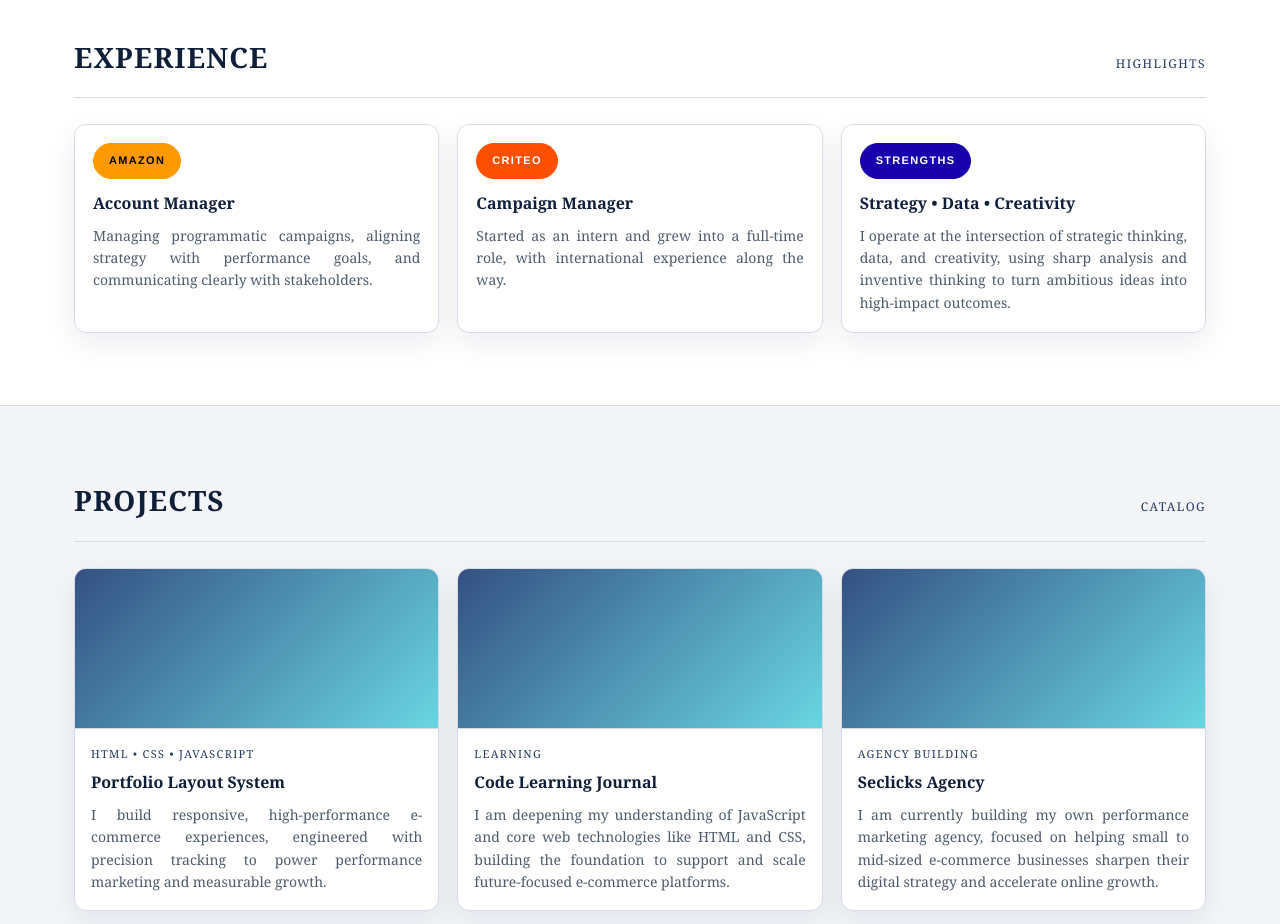
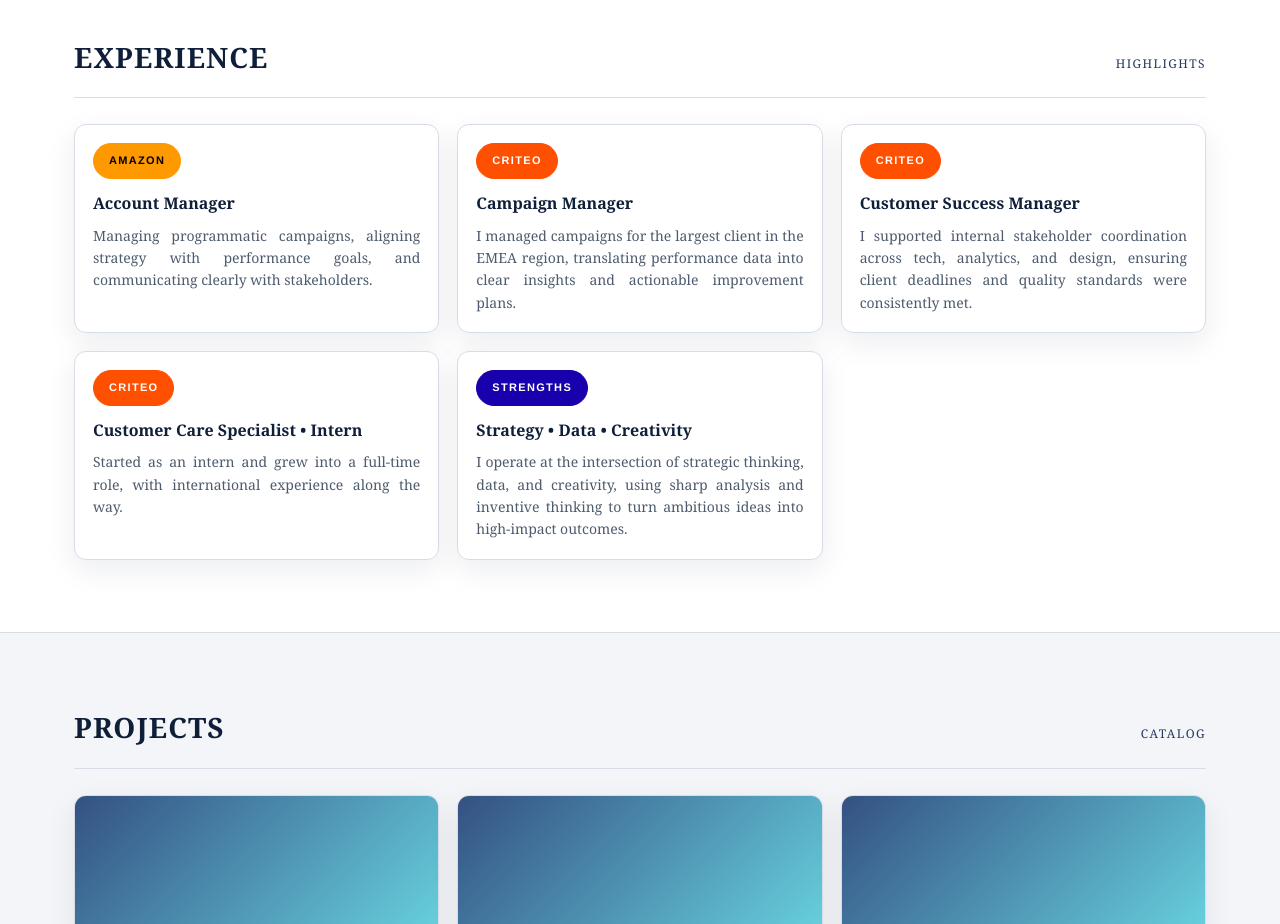
Before and after one commit to Scalehouse/MyCV, a plain HTML site: page index.html in a window 1280 px wide. Shown: the part 1420-2344 px from the top of the page. Drawn offline with Linux system fonts and the light colour scheme.

Commit message:
added more experiences

```diff
--- a/index.html
+++ b/index.html
@@ -189,6 +189,22 @@
               <p class="badge badge__criteo">Criteo</p>
               <h3 class="card-title">Campaign Manager</h3>
               <p class="card-text">
+                I managed campaigns for the largest client in the EMEA region, translating performance data into clear insights and actionable improvement plans.
+              </p>
+            </article>
+
+            <article class="card">
+              <p class="badge badge__criteo">Criteo</p>
+              <h3 class="card-title">Customer Success Manager</h3>
+              <p class="card-text">
+                I supported internal stakeholder coordination across tech, analytics, and design, ensuring client deadlines and quality standards were consistently met.
+              </p>
+            </article>
+
+            <article class="card">
+              <p class="badge badge__criteo">Criteo</p>
+              <h3 class="card-title">Customer Care Specialist • Intern</h3>
+              <p class="card-text">
                 Started as an intern and grew into a full-time role, with international experience along the way.
               </p>
             </article>
```
